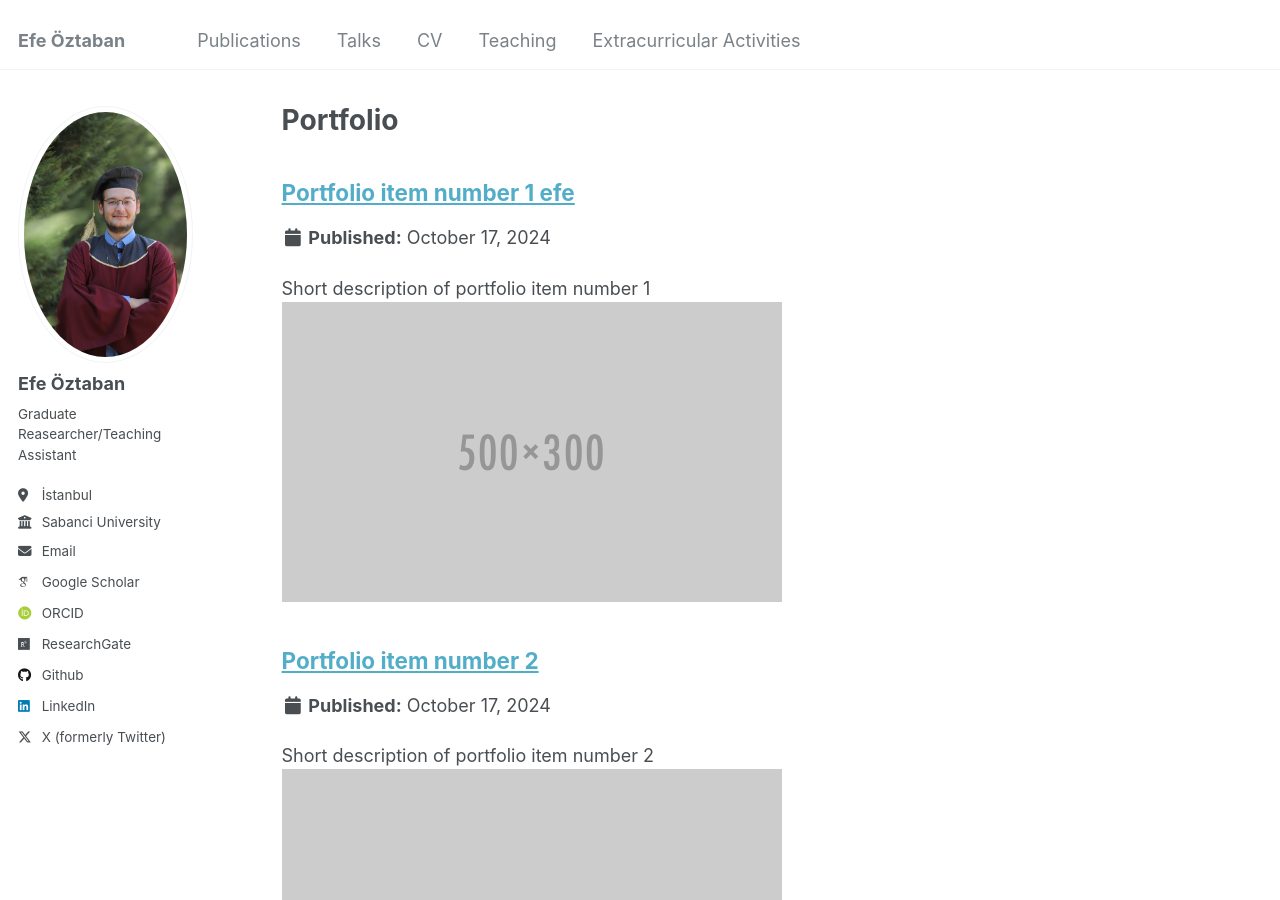
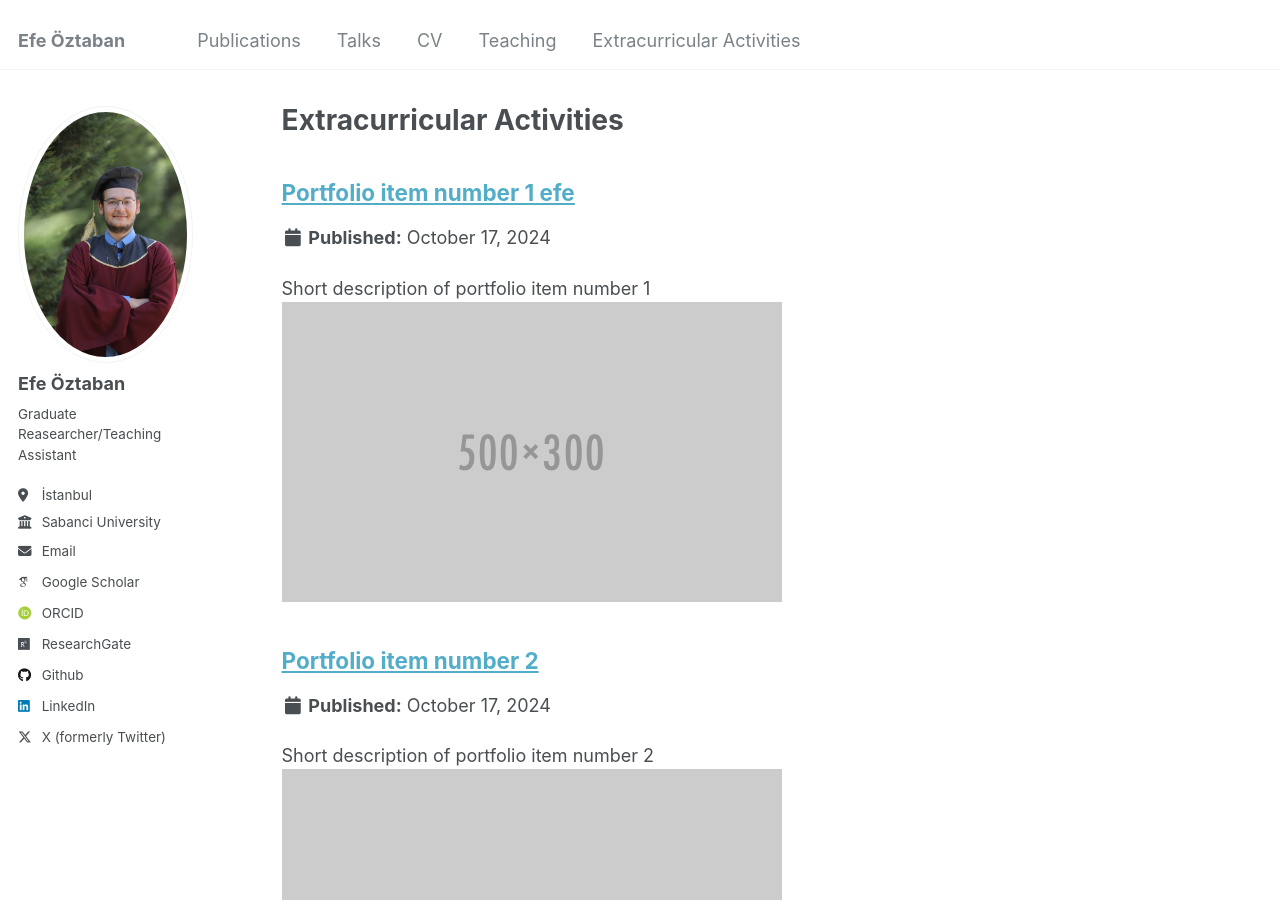
Before and after one commit to efeoztaban/efeoztaban.github.io, a Jekyll site: the page built from _pages/portfolio.html, in a window 1280 px wide and 900 px high. Built offline with Jekyll 4.4.1, drawn with Linux system fonts in a browser that asks for light colours; some web fonts are replaced.

Commit message:
Update portfolio.html

```diff
--- a/_pages/portfolio.html
+++ b/_pages/portfolio.html
@@ -1,6 +1,6 @@
 ---
 layout: archive
-title: "Portfolio"
+title: "Extracurricular Activities"
 permalink: /portfolio/
 author_profile: true
 ---
```
